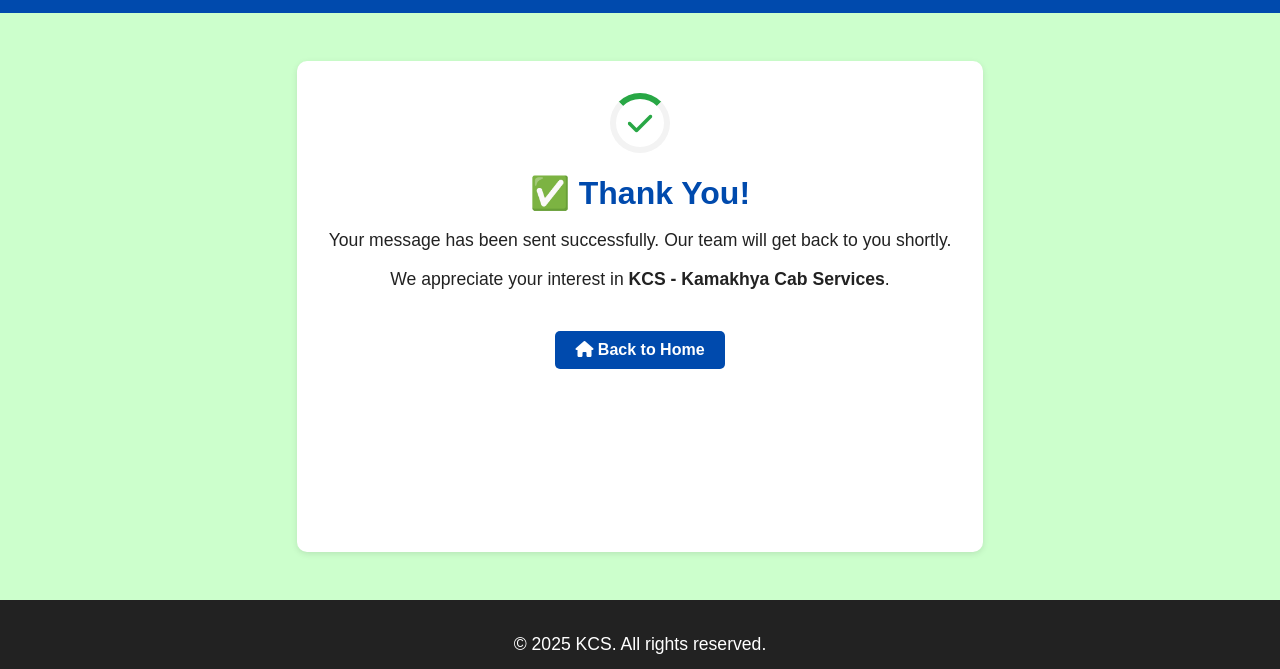
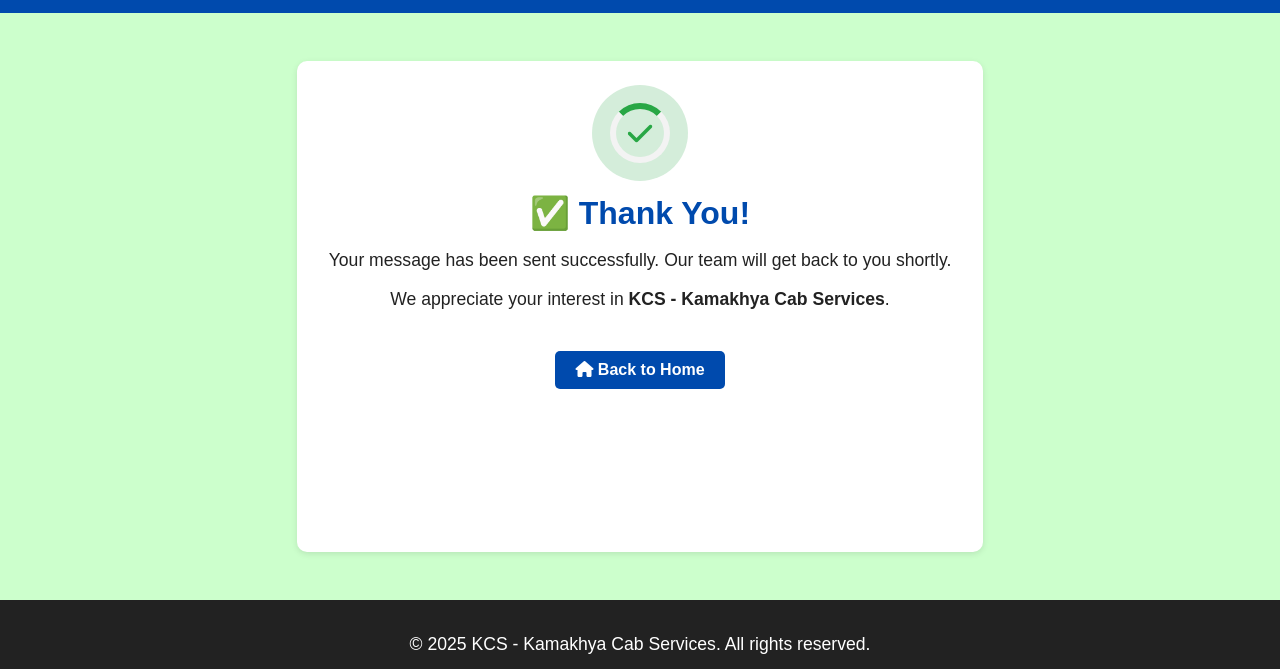
Before and after one commit to Kamakhya-Bhraman/Travels, a plain HTML site: page thankyou.html in a window 1280 px wide. Shown: the part 73-742 px from the top of the page. Drawn offline with Linux system fonts and the light colour scheme.

Commit message:
Update thankyou.html

```diff
--- a/thankyou.html
+++ b/thankyou.html
@@ -76,15 +76,37 @@
     .btn:hover { background-color: #003a8c; }
 
     /* Success animation */
+    .success-wrapper {
+      position: relative;
+      width: 80px;
+      height: 80px;
+      margin: 0 auto 20px auto;
+    }
+
+    .success-bg {
+      position: absolute;
+      width: 80px;
+      height: 80px;
+      background-color: #28a74533; /* translucent green */
+      border-radius: 50%;
+      top: 0;
+      left: 0;
+      transform: scale(0);
+      opacity: 0;
+      animation: bgScaleFade 0.8s forwards 0.5s;
+    }
+
     .success-icon {
-      margin: 0 auto 20px auto;
       width: 60px;
       height: 60px;
       border-radius: 50%;
       border: 6px solid #f3f3f3;
       border-top: 6px solid #28a745;
       animation: spin 1s linear forwards;
-      position: relative;
+      position: absolute;
+      top: 50%;
+      left: 50%;
+      transform: translate(-50%, -50%);
     }
 
     .success-icon::after {
@@ -101,12 +123,16 @@
     }
 
     @keyframes spin {
-      0% { transform: rotate(0deg); }
-      100% { transform: rotate(360deg); }
+      0% { transform: translate(-50%, -50%) rotate(0deg); }
+      100% { transform: translate(-50%, -50%) rotate(360deg); }
     }
 
     @keyframes checkScale {
       to { transform: translate(-50%, -50%) scale(1); }
+    }
+
+    @keyframes bgScaleFade {
+      to { transform: scale(1.2); opacity: 1; }
     }
 
     footer {
@@ -131,7 +157,10 @@
 
   <!-- Main Content -->
   <main class="container">
-    <div class="success-icon"></div>
+    <div class="success-wrapper">
+      <div class="success-bg"></div>
+      <div class="success-icon"></div>
+    </div>
     <h1>✅ Thank You!</h1>
     <p>Your message has been sent successfully. Our team will get back to you shortly.</p>
     <p>We appreciate your interest in <strong>KCS - Kamakhya Cab Services</strong>.</p>
@@ -140,7 +169,7 @@
 
   <!-- Footer -->
   <footer>
-    <p>&copy; 2025 KCS. All rights reserved.</p>
+    <p>&copy; 2025 KCS - Kamakhya Cab Services. All rights reserved.</p>
     <p>
       <a href="mailto:kamakhyabhraman@gmail.com" target="_blank"><i class="fa-solid fa-envelope"></i> Email Us</a> |
       <a href="https://wa.me/919519251153?text=Hello%2C%20I%20am%20interested%20in%20booking%20a%20cab%20with%20KCS" target="_blank"><i class="fa-brands fa-whatsapp"></i> WhatsApp</a>
```
